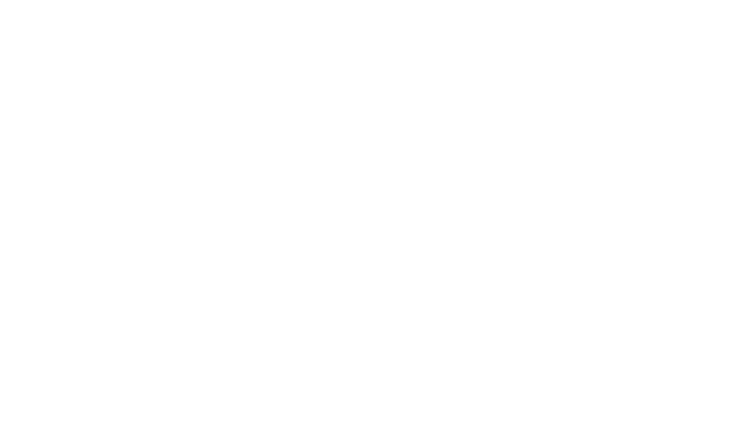
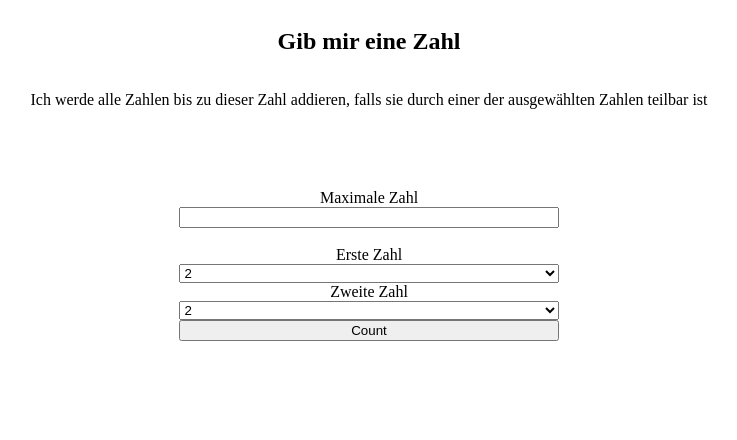
Before and after one commit to Franz-SuperCode/Aufgaben_Loops_lvl3, a plain HTML site: page lvl3_4/index.html in a window 1280 px wide. Shown: the whole page, without its empty margins (271-1008 px from the left). Drawn offline with Linux system fonts and the light colour scheme.

Commit message:
3.4 fertig

```diff
--- a/lvl3_4/index.html
+++ b/lvl3_4/index.html
@@ -6,11 +6,49 @@
     <meta http-equiv="X-UA-Compatible" content="IE=edge">
     <meta name="viewport" content="width=device-width, initial-scale=1.0">
     <title>Übungen lvl3</title>
+    <link rel="stylesheet" href="./style.css">
 </head>
 
 <body>
+    <main>
+        <h2>Gib mir eine Zahl</h2>
+        <p>Ich werde alle Zahlen bis zu dieser Zahl addieren, falls sie durch einer der ausgewählten Zahlen teilbar ist
+        </p>
 
-    <script src="./main.js"></script>
+        <form action="">
+            <label for="max">Maximale Zahl</label>
+            <input id="max" type="number" min="0" max="10">
+            <br>
+
+            <label for="first">Erste Zahl</label>
+            <select name="first" id="first">
+                <option value="2">2</option>
+                <option value="3">3</option>
+                <option value="4">4</option>
+                <option value="5">5</option>
+                <option value="6">6</option>
+                <option value="7">7</option>
+                <option value="8">8</option>
+                <option value="9">9</option>
+            </select>
+
+            <label for="second">Zweite Zahl</label>
+            <select name="second" id="second">
+                <option value="2">2</option>
+                <option value="3">3</option>
+                <option value="4">4</option>
+                <option value="5">5</option>
+                <option value="6">6</option>
+                <option value="7">7</option>
+                <option value="8">8</option>
+                <option value="9">9</option>
+            </select>
+
+            <button id="count">Count</button>
+            <p id="gesamtsumme"></p>
+        </form>
+        <script src="./main.js"></script>
+    </main>
 </body>
 
 </html>
--- a/lvl3_4/main.js
+++ b/lvl3_4/main.js
@@ -0,0 +1,33 @@
+// Wir haben einen input, in dem der User eine Nummer eingeben soll.
+// Wir haben 2 Select-Optionen, bei denen der User eine Zahl zwischen 2 und 9 auswählen kann.
+// Wir wollen jede Zahl von 0 bis zu der Zahl, die der User in das Input-Feld eingegeben hat, überprüfen.
+// Wenn diese Zahl durch eine der ausgewählten Zahlen teilbar ist, soll sie zur Gesamtsumme addiert werden
+
+
+let buttonElement = document.querySelector("#count");
+let result = 0;
+buttonElement.addEventListener("click", (event) => {
+    event.preventDefault();
+
+    let maxElement = Number(document.querySelector("#max").value);
+    let firstElement = Number(document.querySelector("#first").value);
+    let secondElement = Number(document.querySelector("#second").value);
+
+    for (i = 0; i < maxElement; i++) {
+
+        //Ist die ausgewählte Zahl durch alle diese Zahlen teilbar?
+        if (i % firstElement === 0 || i % secondElement === 0) {
+            result += i;
+            console.log(`i: ${i} first: ${firstElement} second: ${secondElement}`);
+        }
+    }
+    document.querySelector("#gesamtsumme").innerHTML = result;
+})
+
+// Schleife die von 0 - inputeingabe geht
+
+
+
+// function () {
+
+// }
--- /dev/null
+++ b/lvl3_4/style.css
@@ -0,0 +1,18 @@
+main {
+    display: flex;
+    flex-direction: column;
+    align-items: center;
+}
+
+form {
+    text-align: center;
+    display: flex;
+    flex-direction: column;
+    width: 30%;
+}
+
+p {
+    text-align: center;
+    width: 70%;
+    margin-bottom: 5rem;
+}
```
Also changed, not shown: lvl3_3/index.html (+4 -1 lines), lvl3_3/main.js (+39 -0 lines).
